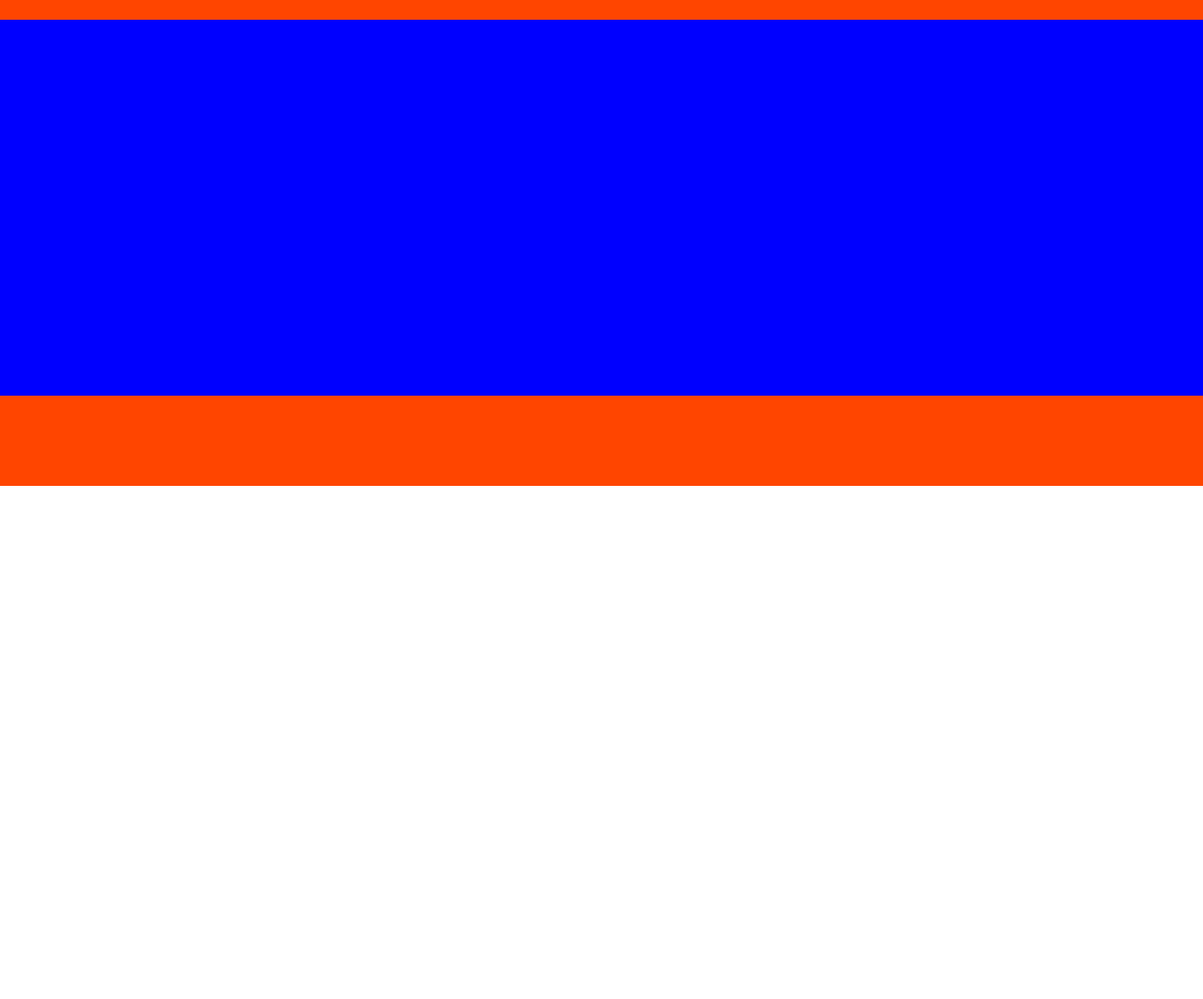
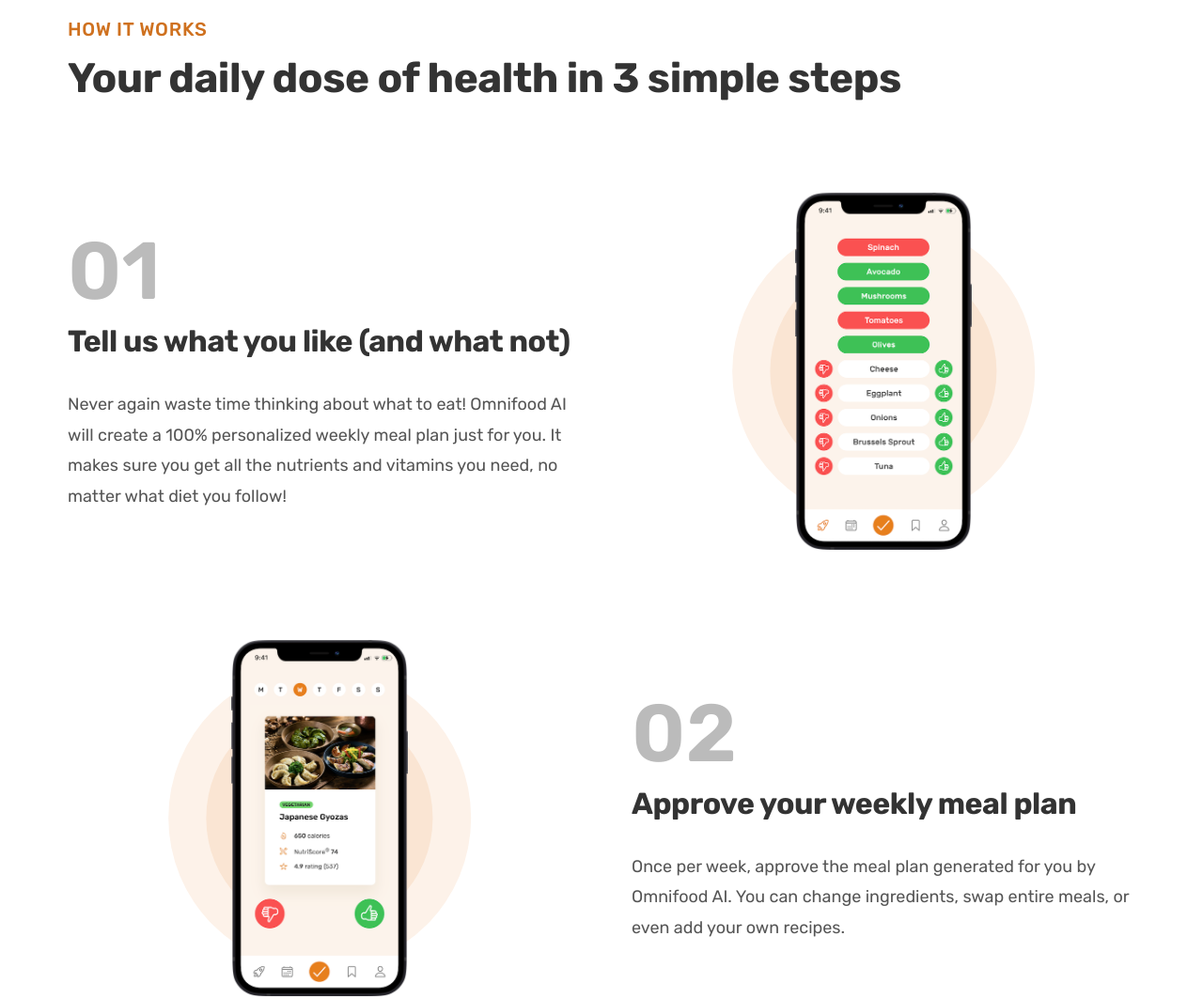
Before and after one commit to Andrtsit/Omnifoodproject, a plain HTML site: page index.html in a window 1280 px wide. Shown: the part 800-1863 px from the top of the page at 94% size. Before the commit the page ends 1317 px from the top, so only its background shows below. Drawn offline with Linux system fonts and the light colour scheme.

Commit message:
added/styled the how to section

```diff
--- a/CSS/styles.css
+++ b/CSS/styles.css
@@ -28,6 +28,31 @@ body {
 /*
 
 
+REUSABLE --->
+
+*/
+
+.container {
+  max-width: 120rem;
+  margin: 0 auto;
+  padding: 0 3.2rem;
+}
+
+.grid {
+  display: grid;
+  row-gap: 9.6rem;
+  column-gap: 6.4rem;
+}
+.grid--2-columns {
+  grid-template-columns: repeat(2, 1fr);
+}
+
+.grid--centervertically {
+  align-items: center;
+}
+/*
+
+
 HEADER----->
 
 
@@ -46,8 +71,7 @@ HEADER----->
 .logo {
   height: 2.2rem;
 }
-.main-nav {
-}
+
 .main-nav-list {
   display: flex;
   align-items: center;
@@ -186,16 +210,74 @@ How it works section
 */
 .section-how {
   padding: 9.6rem 0;
-  background-color: orangered;
 }
-.section-how div {
-  padding: 50px;
-  font-size: 10px;
-  background-color: blue;
+.step-img-box {
+  display: flex;
+  align-items: center;
+  justify-content: center;
+  position: relative;
 }
-
-.grid {
-  display: grid;
-  gap: 9.6rem;
-  grid-template-columns: repeat(2, 1fr);
+.step-img-box::before {
+  content: "";
+  display: block;
+  background-color: #fdf2e9;
+  width: 60%;
+  padding-bottom: 60%;
+  border-radius: 50%;
+  position: absolute;
+  top: 50%;
+  left: 50%;
+  transform: translate(-50%, -50%);
+  z-index: -2;
 }
+.step-img-box::after {
+  content: "";
+  display: block;
+  background-color: #fae5d3;
+  width: 45%;
+  padding-bottom: 45%;
+  border-radius: 50%;
+  position: absolute;
+  top: 50%;
+  left: 50%;
+  transform: translate(-50%, -50%);
+  z-index: -1;
+}
+.step-img {
+  width: 35%;
+}
+.step-number {
+  font-size: 8.6rem;
+  font-weight: 600;
+  color: #bbb;
+  margin-bottom: 1.2rem;
+}
+.step-description {
+  font-size: 1.8rem;
+  line-height: 1.8;
+}
+.subheading {
+  display: block;
+  font-size: 2rem;
+  font-weight: 500;
+  color: #cf711f;
+  text-transform: uppercase;
+  margin-bottom: 1.6rem;
+  letter-spacing: 0.75px;
+}
+.heading-secondary {
+  font-weight: 700;
+  color: #333;
+  letter-spacing: -0.5px;
+  font-size: 4.4rem;
+  line-height: 1.2;
+  margin-bottom: 9.6rem;
+}
+.heading-tertiary {
+  font-weight: 700;
+  color: #333;
+  letter-spacing: -0.5px;
+  font-size: 3.2rem;
+  margin-bottom: 3.2rem;
+  line-height: 1.2;
+}
--- a/index.html
+++ b/index.html
@@ -89,10 +89,70 @@
         </div>
       </section>
       <section class="section-how">
-        <div></div>
-        <div></div>
-        <div></div>
-        <div></div>
+        <div class="container">
+          <span class="subheading">How it works</span>
+          <h2 class="heading-secondary">
+            Your daily dose of health in 3 simple steps
+          </h2>
+        </div>
+        <div class="container grid grid--2-columns grid--centervertically">
+          <!-- STEP 01 -->
+          <div class="step-text-box">
+            <p class="step-number">01</p>
+            <h3 class="heading-tertiary">
+              Tell us what you like (and what not)
+            </h3>
+            <p class="step-description">
+              Never again waste time thinking about what to eat! Omnifood AI
+              will create a 100% personalized weekly meal plan just for you. It
+              makes sure you get all the nutrients and vitamins you need, no
+              matter what diet you follow!
+            </p>
+          </div>
+          <div class="step-img-box">
+            <img
+              src="content/img/app/app-screen-1.png"
+              class="step-img"
+              alt="Iphone app preferences selection screen"
+            />
+          </div>
+          <!-- step 02 -->
+
+          <div class="step-img-box">
+            <img
+              src="content/img/app/app-screen-2.png"
+              class="step-img"
+              alt="Iphone app meal approving plan screen"
+            />
+          </div>
+          <div class="step-text-box">
+            <p class="step-number">02</p>
+            <h3 class="heading-tertiary">Approve your weekly meal plan</h3>
+            <p class="step-description">
+              Once per week, approve the meal plan generated for you by Omnifood
+              AI. You can change ingredients, swap entire meals, or even add
+              your own recipes.
+            </p>
+          </div>
+          <!-- STEP 03 -->
+          <div class="step-text-box">
+            <p class="step-number">03</p>
+            <h3 class="heading-tertiary">Receive meals at convenient time</h3>
+            <p class="step-description">
+              Best chefs in town will cook your selected meal every day, and we
+              will deliver it to your door whenever works best for you. You can
+              change delivery schedule and address daily!
+            </p>
+          </div>
+
+          <div class="step-img-box">
+            <img
+              src="content/img/app/app-screen-3.png"
+              class="step-img"
+              alt="Iphone app delivery screen"
+            />
+          </div>
+        </div>
       </section>
     </main>
   </body>
```
